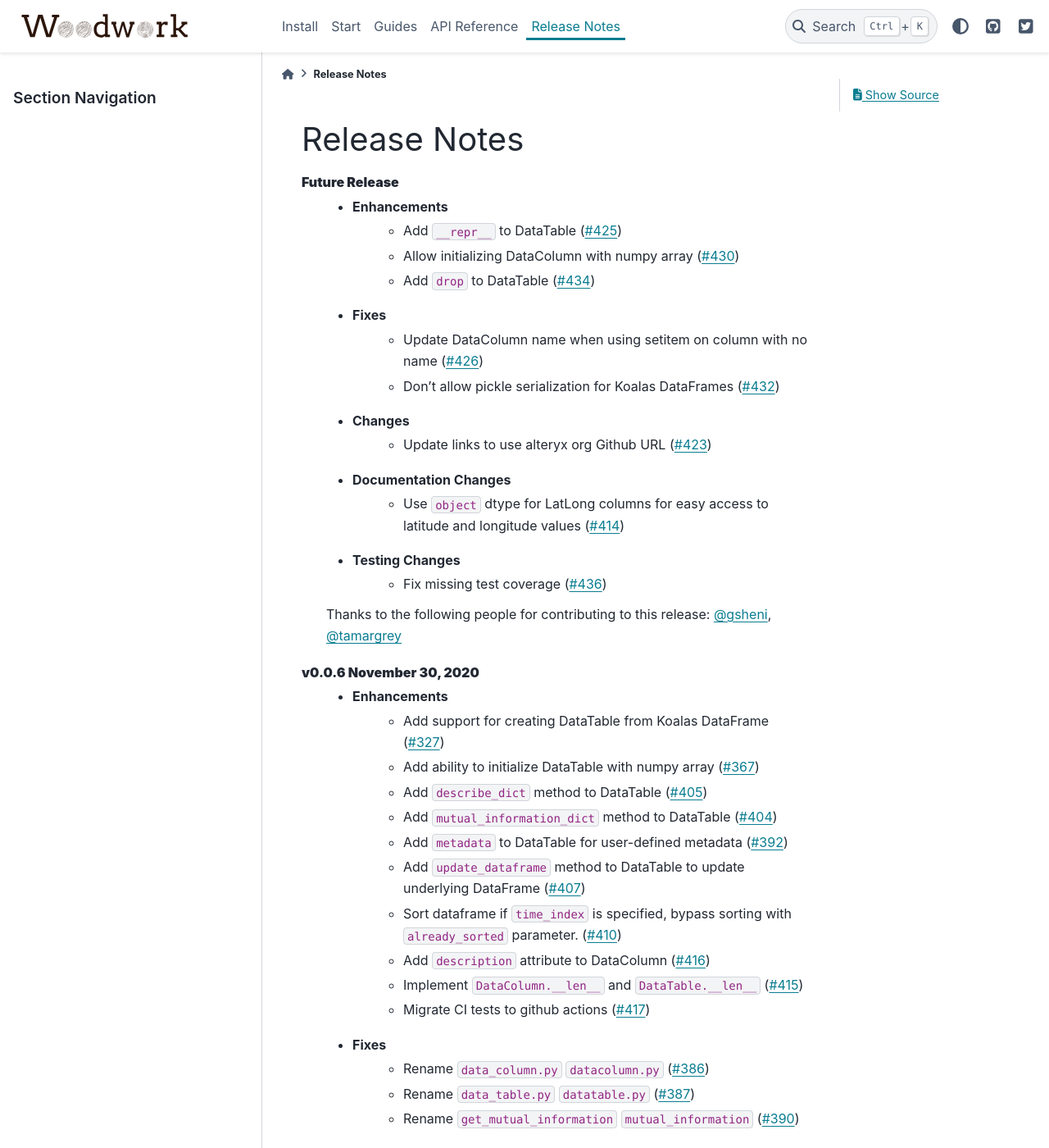
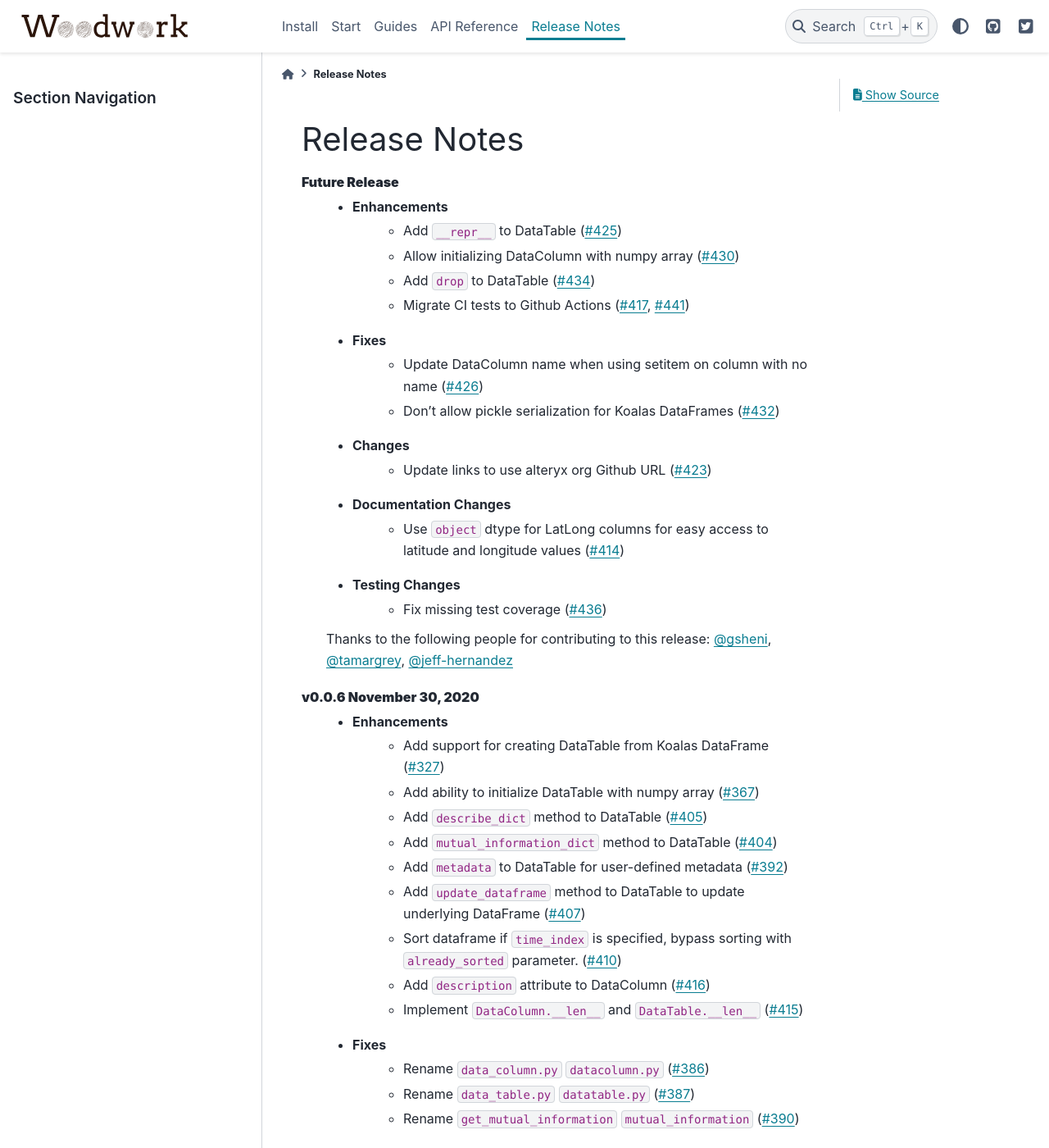
Before and after one commit to alteryx/woodwork, a Sphinx documentation site: the page built from docs/source/release_notes.rst, in a window 1280 px wide and 1400 px high. Shown: the whole window at 82% size. Built offline with Sphinx 7.4.7 and the PyData theme 0.15.4, drawn with Linux system fonts in a browser that asks for light colours; comment, search, counter and statistics services are not loaded; some of the changed lines change nothing that is shown.

Commit message:
release notes

```diff
--- a/docs/source/release_notes.rst
+++ b/docs/source/release_notes.rst
@@ -7,6 +7,7 @@ Release Notes
         * Add ``__repr__`` to DataTable (:pr:`425`)
         * Allow initializing DataColumn with numpy array (:pr:`430`)
         * Add ``drop`` to DataTable (:pr:`434`)
+        * Migrate CI tests to Github Actions (:pr:`417`, :pr:`441`)
     * Fixes
         * Update DataColumn name when using setitem on column with no name (:pr:`426`)
         * Don't allow pickle serialization for Koalas DataFrames (:pr:`432`)
@@ -18,7 +19,7 @@ Release Notes
         * Fix missing test coverage (:pr:`436`)
 
     Thanks to the following people for contributing to this release:
-    :user:`gsheni`, :user:`tamargrey`
+    :user:`gsheni`, :user:`tamargrey`, :user:`jeff-hernandez`
 
 **v0.0.6 November 30, 2020**
     * Enhancements
@@ -31,7 +32,6 @@ Release Notes
         * Sort dataframe if ``time_index`` is specified, bypass sorting with ``already_sorted`` parameter. (:pr:`410`)
         * Add ``description`` attribute to DataColumn (:pr:`416`)
         * Implement ``DataColumn.__len__`` and ``DataTable.__len__`` (:pr:`415`)
-        * Migrate CI tests to github actions (:pr:`417`)
     * Fixes
         * Rename ``data_column.py`` ``datacolumn.py`` (:pr:`386`)
         * Rename ``data_table.py`` ``datatable.py`` (:pr:`387`)
@@ -52,7 +52,7 @@ Release Notes
         * Improve parameterization for ``test_datatable_equality`` (:pr:`409`)
 
     Thanks to the following people for contributing to this release:
-    :user:`ctduffy`, :user:`gsheni`, :user:`jeff-hernandez`, :user:`tamargrey`, :user:`thehomebrewnerd`
+    :user:`ctduffy`, :user:`gsheni`, :user:`tamargrey`, :user:`thehomebrewnerd`
 
 **Breaking Changes**
     * The ``DataTable.set_semantic_tags`` method was removed. ``DataTable.set_types`` can be used instead.
```
